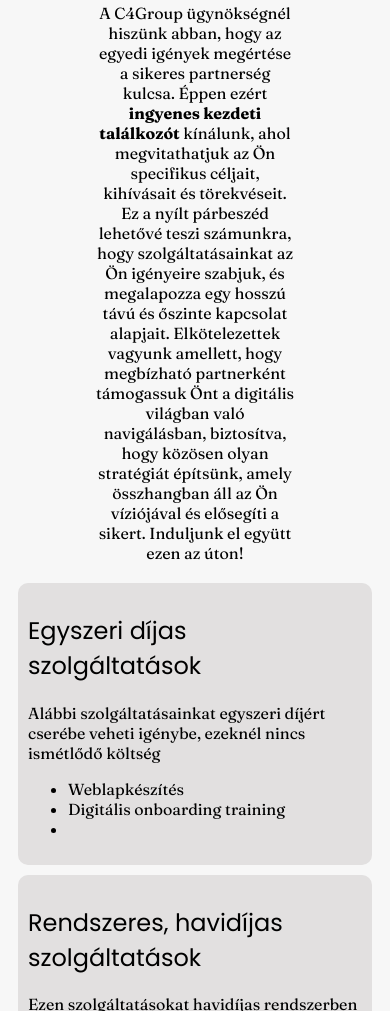
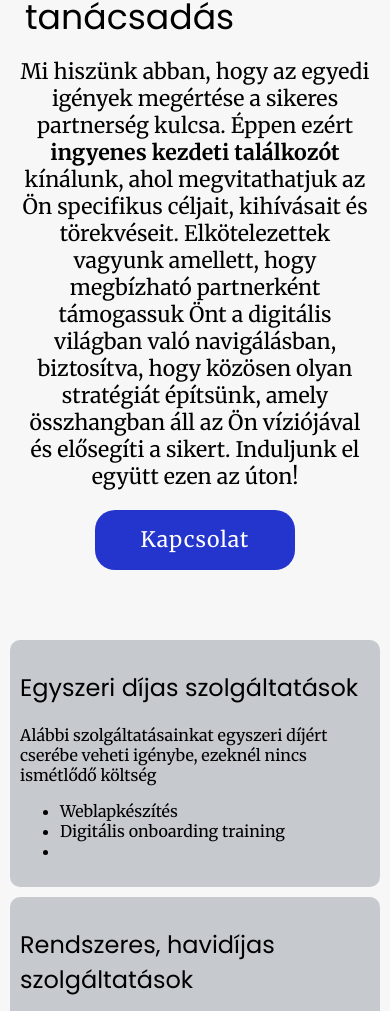
Before and after one commit to RichardSalz/digitalsolutions, a plain HTML site: page index.html in a window 390 px wide. Shown: the part 989-2000 px from the top of the page. Drawn offline with Linux system fonts and the light colour scheme.

Commit message:
Responsive thingies, cta, colors

```diff
--- a/css/main.scss
+++ b/css/main.scss
@@ -1,11 +1,18 @@
 @import url('https://fonts.googleapis.com/css2?family=Poppins:ital,wght@0,100;0,200;0,300;0,400;0,500;0,600;0,700;0,800;0,900;1,100;1,200;1,300;1,400;1,500;1,600;1,700;1,800;1,900&display=swap');
-@import url('https://fonts.googleapis.com/css2?family=Fraunces:ital,opsz,wght@0,9..144,100..900;1,9..144,100..900&family=Poppins:ital,wght@0,100;0,200;0,300;0,400;0,500;0,600;0,700;0,800;0,900;1,100;1,200;1,300;1,400;1,500;1,600;1,700;1,800;1,900&display=swap');
+@import url('https://fonts.googleapis.com/css2?family=Merriweather:ital,wght@0,300;0,400;0,700;0,900;1,300;1,400;1,700;1,900&display=swap');
+
 $font-color-primary: black;
 $font-color-primary-hover: rgb(0, 5, 53);
 $font-color-secondary: white;
-$bg-color-primary: rgb(247, 247, 247);
-$bg-color-secondary: rgb(226, 224, 224);
-$desktop-standard-width: 60%;
+$bg-color-primary: #F7F7F7;
+$bg-color-secondary: #C6C9CE;
+$bg-color-dark: #444B53;
+$cta-color-primary: #2435CD;
+$desktop-standard-width: 55%;
+$tablet-standard-width: 75%;
+$mobile-standard-width: 95%;
+
+//GENERAL
 
 html {
     scroll-behavior: smooth;
@@ -13,10 +20,11 @@ html {
 
 body {
     background-color: $bg-color-primary;
-    font-family: "Fraunces", serif;
+    font-family: "Merriweather", serif;
+    margin: 0;
 }
 
-h1, h2, h3, h4 {
+h1, h2, h3, h4, .nav {
 
     font-family: "Poppins", sans-serif;
     font-weight: 400;
@@ -30,6 +38,8 @@ section {
 article {
 
 }
+
+//NAV
 
 .nav {
     display: flex;
@@ -48,10 +58,14 @@ article {
 .navitem a {
     text-decoration: none;
     color: $font-color-primary;
+    border-bottom: 1px solid transparent;
+    transition: all 200ms ease-in;
 }
 
 .navitem a:hover {
     color: $font-color-primary-hover;
+    border-bottom: 1px solid $font-color-primary-hover;
+    transition: all 300ms ease-in;
 }
 
 .startitem {
@@ -72,6 +86,9 @@ article {
     width: 20%;
 }
 
+
+//NAV MOBILE
+
 @media screen and (max-width: 600px){
     .navitem {
         display: none;
@@ -81,6 +98,10 @@ article {
         text-align: center;
     }
 }
+
+
+//JUMBO
+
 
 .jumbo {
     margin: 10px;
@@ -99,17 +120,45 @@ article {
 
 }
 
+//CTA
+
+.cta > div > a {
+    margin: 20px;
+    height: 60px;
+    background-color: $cta-color-primary;
+    color: $font-color-secondary;
+    width: 200px;
+    display: flex;
+    align-items: center;
+    justify-content: center;
+    border-radius: 20px;
+    text-decoration: none;
+    letter-spacing: 1px;
+}
+
+
+
+
+//OFFERS
+
 .onboarding {
     margin: 10px;
     display: flex;
     flex-direction: column;
     align-items: center;
-    padding: 10px;
+    justify-content: center;
+    font-size: 16pt;
+    margin-bottom: 50px;
 }
 
 .onboarding > div {
     width: $desktop-standard-width;
     text-align: center;
+}
+
+.onboarding > .cta > div {
+    display: flex;
+    justify-content: center;
 }
 
 .onetime, .contract {
@@ -134,8 +183,10 @@ article {
 
 .aboutcompany {
     margin: 10px;
+    margin-bottom: 50px;
     display: flex;
     justify-content: center;
+    font-size: 16pt;
 }
 
 .aboutcompany > div {
@@ -143,6 +194,36 @@ article {
     text-align: center;
 
 }
+
+//OFFERS MOBILE
+
+@media screen and (max-width: 880px){
+
+    .onboarding > div {
+        width: $tablet-standard-width;
+    }
+
+    .aboutcompany > div {
+        width: $tablet-standard-width;
+    }
+    .onboarding h2, .aboutcompany h2 {
+        font-size: 26pt;
+        margin: 15px;
+    }
+}
+
+@media screen and (max-width: 600px){
+
+    .onboarding > div {
+        width: $mobile-standard-width;
+    }
+
+    .aboutcompany > div {
+        width: $mobile-standard-width;
+    }
+}
+
+//ABOUT
 
 .cv {
     display: flex;
@@ -158,3 +239,14 @@ article {
     text-align: center;
     min-height: 140px;
 }
+
+.referencwork {
+    margin: 10px;
+}
+
+.footer {
+    margin: 0;
+    background-color: $bg-color-dark;
+    color: $font-color-secondary;
+    padding: 20px;
+}
--- a/index.html
+++ b/index.html
@@ -23,7 +23,7 @@
         <article>
             <h2>Digital Solutions</h2>
             <div class="slogan">Személyre szabott digitális megoldásokat kínálunk vállalkozása sikeréért.</div>
-            <div>Keressen minket</div>
+            <div class="cta"><div><a href="">Keressen minket</a></div></div>
         </article>
     </section>
     <section class="content">
@@ -36,17 +36,22 @@
         <article class="offers">
             <div class="mainoffer onboarding">
                 <h2>Első találkozó, onboarding tanácsadás</h2>
-                <div>A C4Group ügynökségnél hiszünk abban, hogy az egyedi igények megértése a sikeres partnerség
+                <div>Mi hiszünk abban, hogy az egyedi igények megértése a sikeres partnerség
                      kulcsa. Éppen ezért <b>ingyenes kezdeti találkozót</b> kínálunk,
                      ahol megvitathatjuk az Ön specifikus céljait, kihívásait és törekvéseit.
-                     Ez a nyílt párbeszéd lehetővé teszi számunkra,
+                     <!-- Ez a nyílt párbeszéd lehetővé teszi számunkra,
                      hogy szolgáltatásainkat az Ön igényeire szabjuk,
-                     és megalapozza egy hosszú távú és őszinte kapcsolat alapjait.
+                     és megalapozza egy hosszú távú és őszinte kapcsolat alapjait.  -->
                      Elkötelezettek vagyunk amellett, hogy megbízható partnerként
                      támogassuk Önt a digitális világban való navigálásban, biztosítva,
                      hogy közösen olyan stratégiát építsünk,
                      amely összhangban áll az Ön víziójával és elősegíti a sikert.
                      Induljunk el együtt ezen az úton!</div>
+                     <div class="cta">
+                        <div>
+                            <a href="">Kapcsolat</a>
+                        </div>
+                     </div>
             </div>
             <div id="mainoffer" class="mainoffer onetime">
                 <h2>Egyszeri díjas szolgáltatások</h2>
```
Also changed, not shown: css/main.css, 1 other file.
